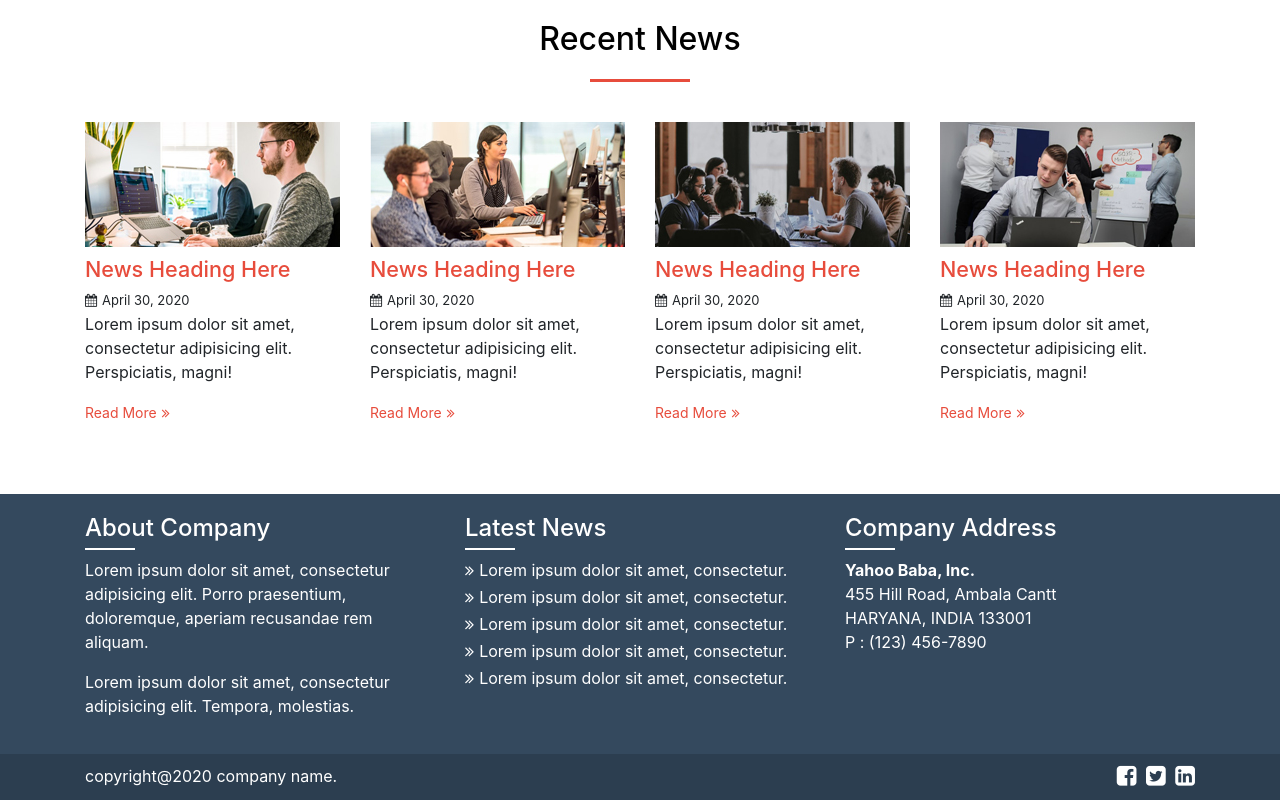
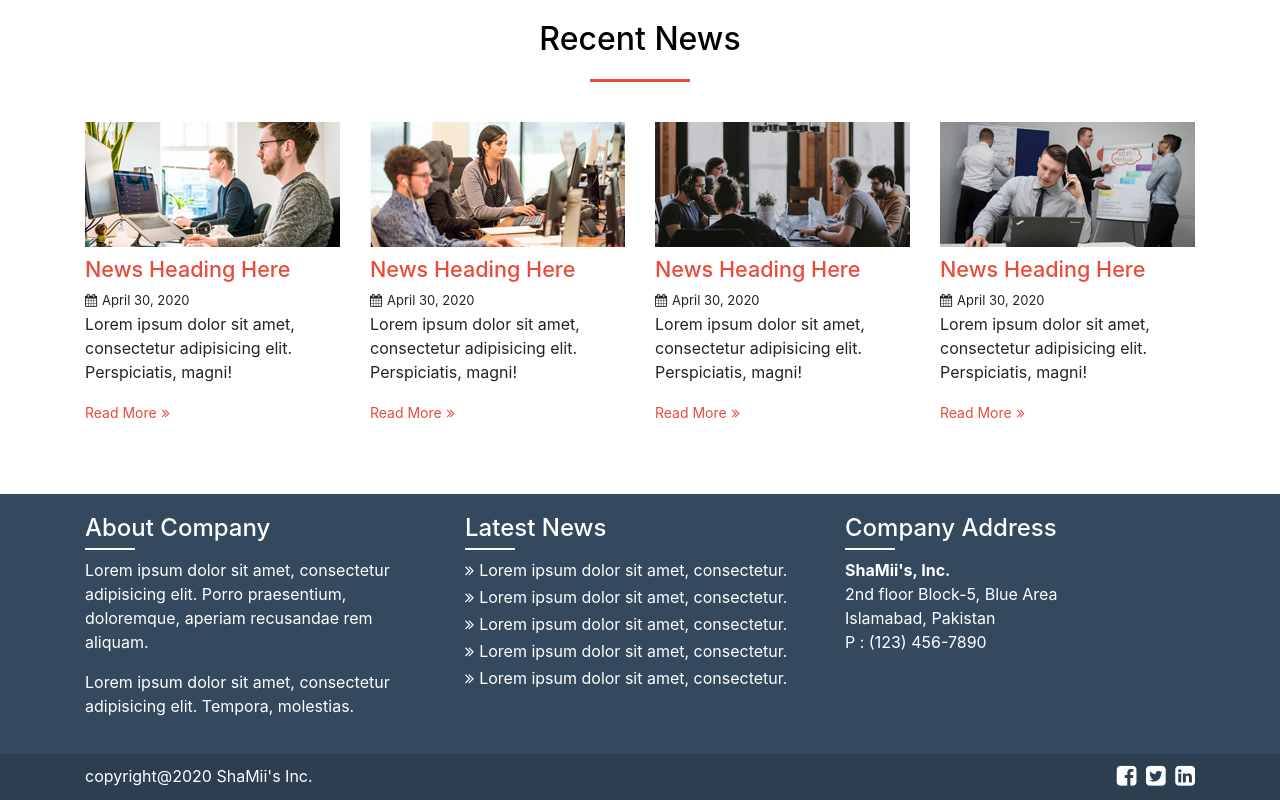
Before and after one commit to QamarIqbal7/Website-Template-2, a plain HTML site: page index.html in a window 1280 px wide. Shown: the part 1294-2094 px from the top of the page. Drawn offline with Linux system fonts and the light colour scheme.

Commit message:
Update index.html

```diff
--- a/index.html
+++ b/index.html
@@ -13,7 +13,7 @@
 		<div class="container">
 			<div class="row">
 				<div class="col-md-4">
-					<h1 id="logo">Company Name</h1>
+					<h1 id="logo">ShaMii's Inc</h1>
 				</div>
 				<div class="col-md-8">
 					<ul id="menu" class="float-md-right">
@@ -166,9 +166,9 @@
 					<div class="footer-widget">
 						<h4>Company Address</h4>
 						<address>
-							<b>Yahoo Baba, Inc.</b><br>
-							455 Hill Road, Ambala Cantt<br>
-							HARYANA, INDIA 133001<br>
+							<b>ShaMii's, Inc.</b><br>
+							2nd floor Block-5, Blue Area<br>
+							Islamabad, Pakistan<br>
 							P : (123) 456-7890
 						</address>
 
@@ -181,7 +181,7 @@
 	<div id="footer">
 		<div class="container">
 			<div class="row">
-				<div class="col-md-6">copyright@2020 company name.</div>
+				<div class="col-md-6">copyright@2020 ShaMii's Inc.</div>
 				<div class="col-md-6">
 					<ul id="social-icons" class="float-md-right">
 						<li><a href="" class="fa fa-facebook-square"></a></li>
```
